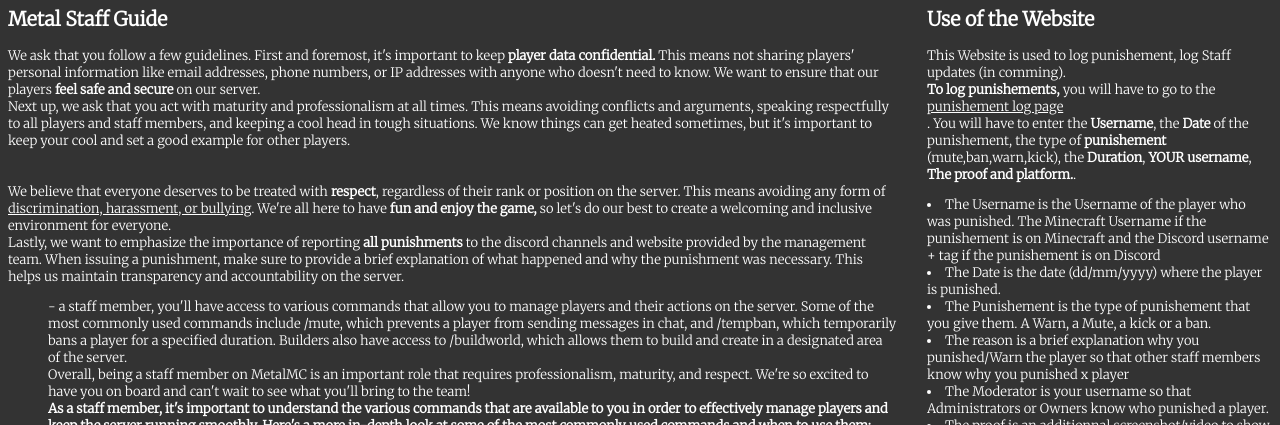
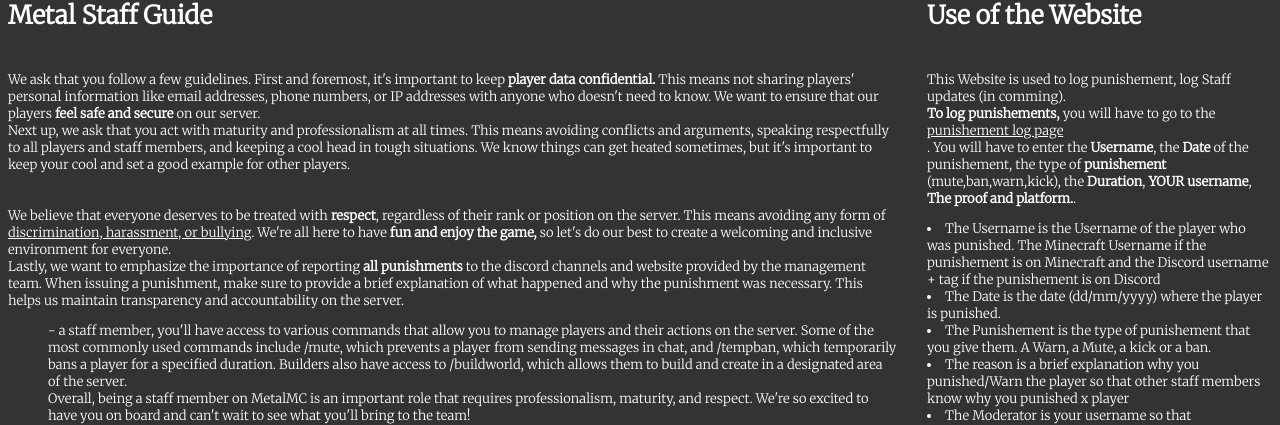
Before and after one commit to RLRGC/MetalMC, a plain HTML site: page Html/staff.html in a window 1280 px wide. Shown: the part 720-1145 px from the top of the page. Drawn offline with Linux system fonts and the light colour scheme; a script that the page names is missing; a web font is replaced by a local one.

Commit message:
Update staff_style.css
Added h1 style

```diff
--- a/Style/staff_style.css
+++ b/Style/staff_style.css
@@ -19,6 +19,12 @@ html{
 
 }
 
+h1{
+
+    margin-bottom: 40px;
+    font-size: 25px;
+}
+
 #Guide{
 
     padding-right: 30px;
```
